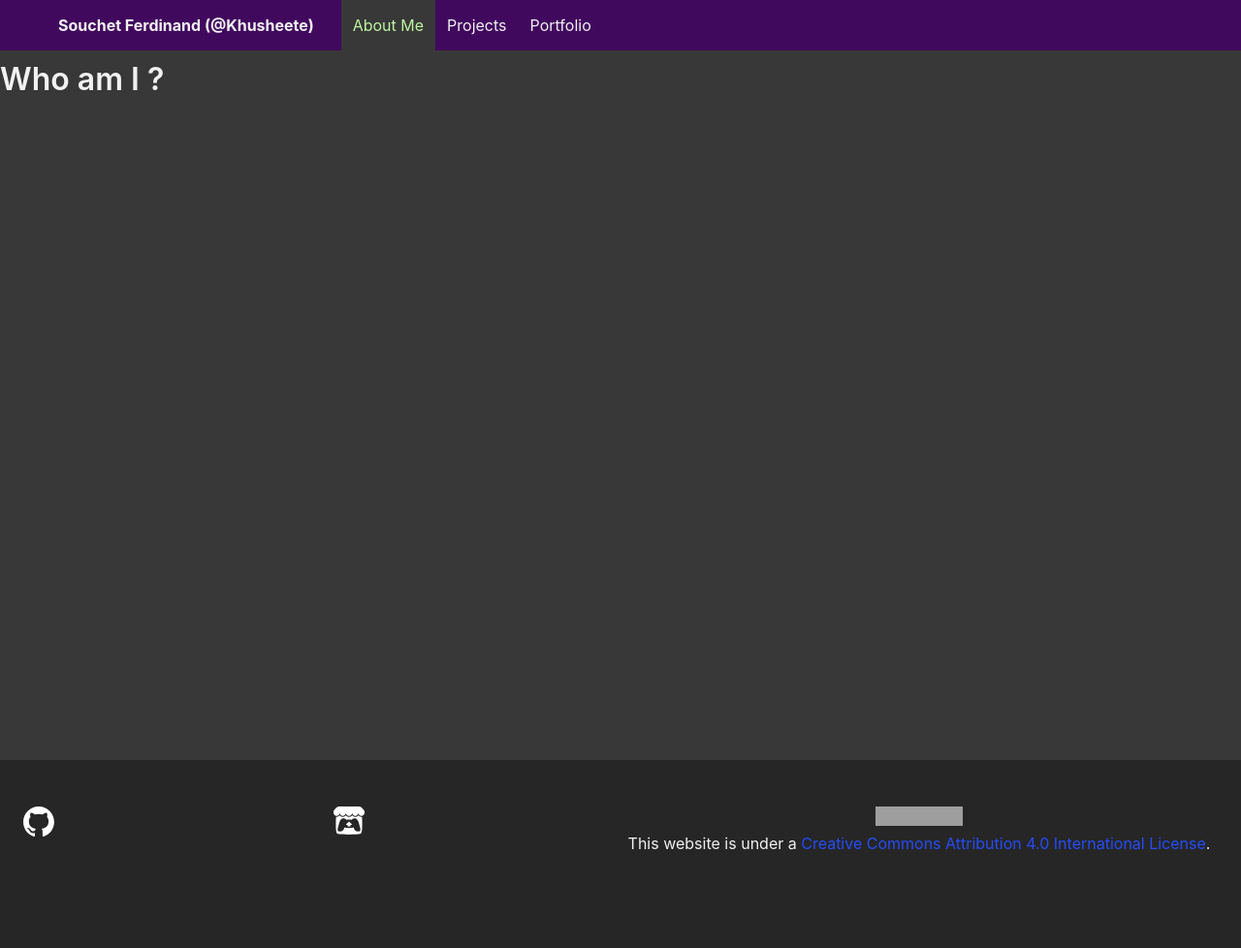
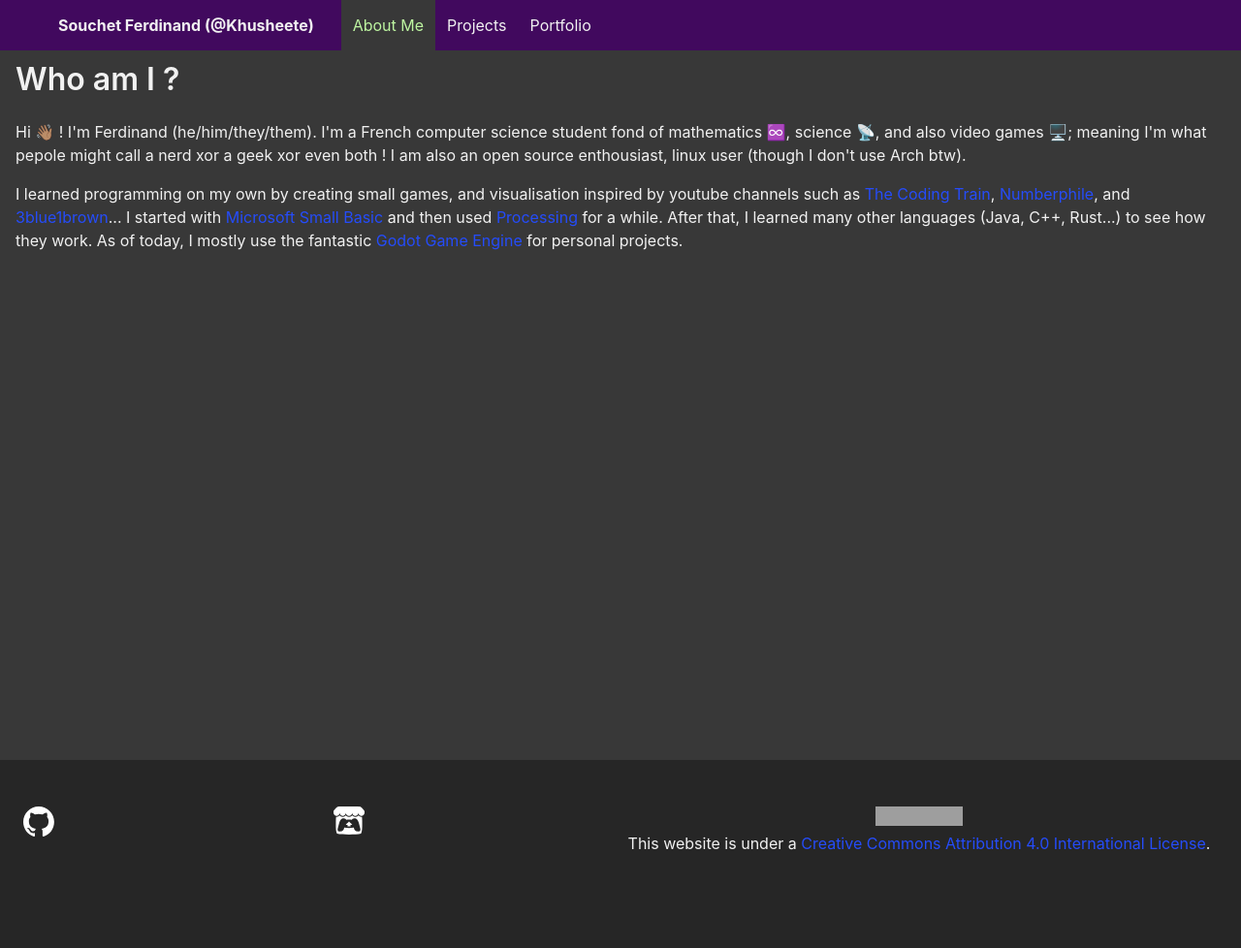
Before and after one commit to Khusheete/khusheete.github.io, a Jekyll site: the page built from index.html, in a window 1280 px wide. Shown: the whole page at 97% size. Built offline with Jekyll 4.4.1, drawn with Linux system fonts in a browser that asks for light colours; grey boxes are pictures that could not be loaded.

Commit message:
Added "About Me"

```diff
--- a/index.html
+++ b/index.html
@@ -5,6 +5,21 @@
 layout: default
 ---
 
-<div class="content mt-3 mb-3">
-    <h1>Who am I ?</h1>
+<div class="content mt-3 mb-3 pl-4 pr-4">
+    <h1 class="title">Who am I ?</h1>
+    <p>
+        Hi 👋🏽 ! I'm Ferdinand (he/him/they/them). I'm a French computer science student fond of mathematics ♾️, science
+        📡, and also video games 🖥️; meaning I'm what pepole might call a nerd xor a geek xor even both ! I am also an
+        open source enthousiast, linux user (though I don't use Arch btw).
+    </p>
+    <p>
+        I learned programming on my own by creating small games, and visualisation inspired by youtube
+        channels such as <a href="https://thecodingtrain.com/">The Coding Train</a>,
+        <a href="https://www.youtube.com/@numberphile">Numberphile</a>, and
+        <a href="https://www.3blue1brown.com/">3blue1brown</a>... I started with
+        <a href="http://smallbasic.com">Microsoft Small Basic</a> and then used
+        <a href="https://processing.org/">Processing</a> for a while.
+        After that, I learned many other languages (Java, C++, Rust...) to see how they work. As of today, I mostly use
+        the fantastic <a href="https://godotengine.org/">Godot Game Engine</a> for personal projects.
+    </p>
 </div>
```
